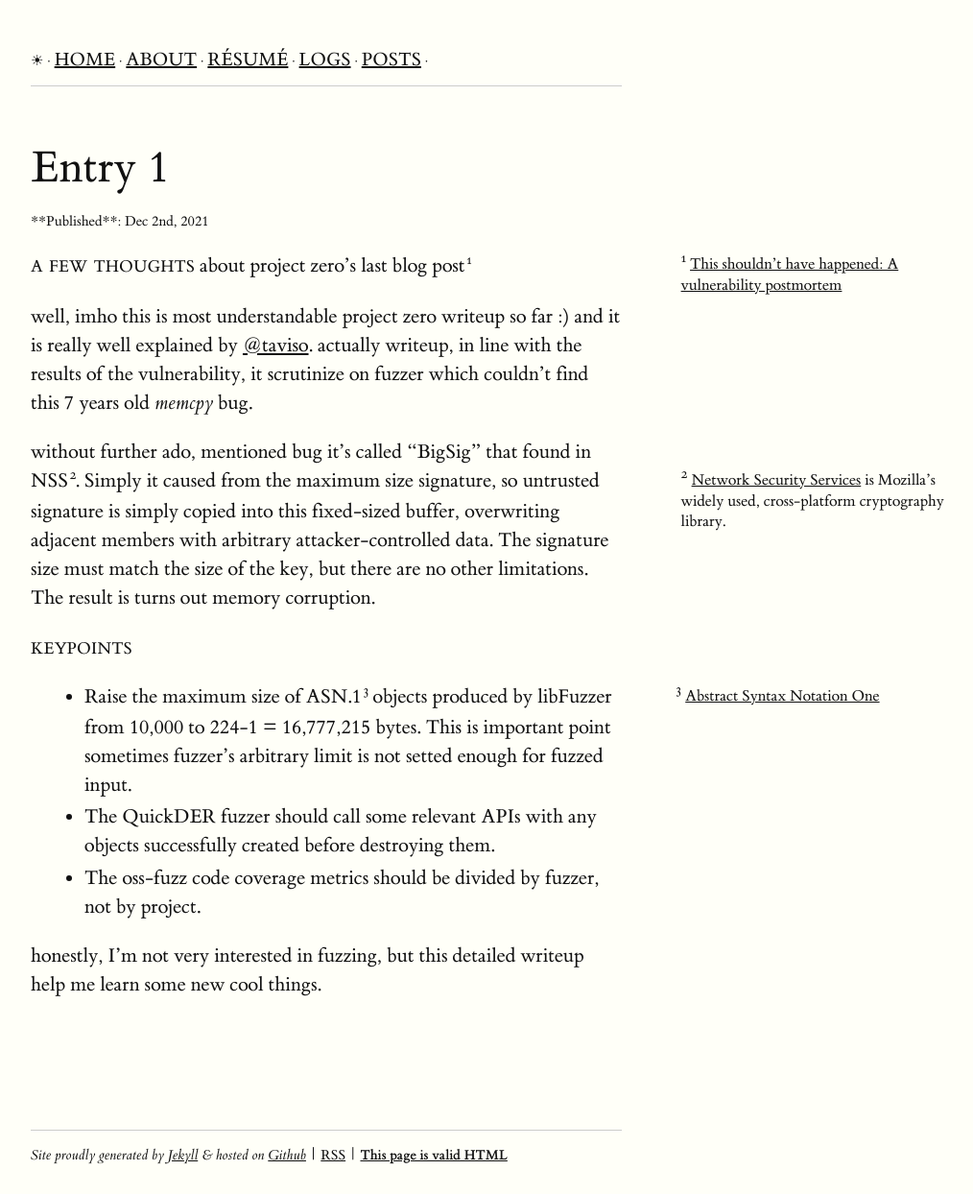
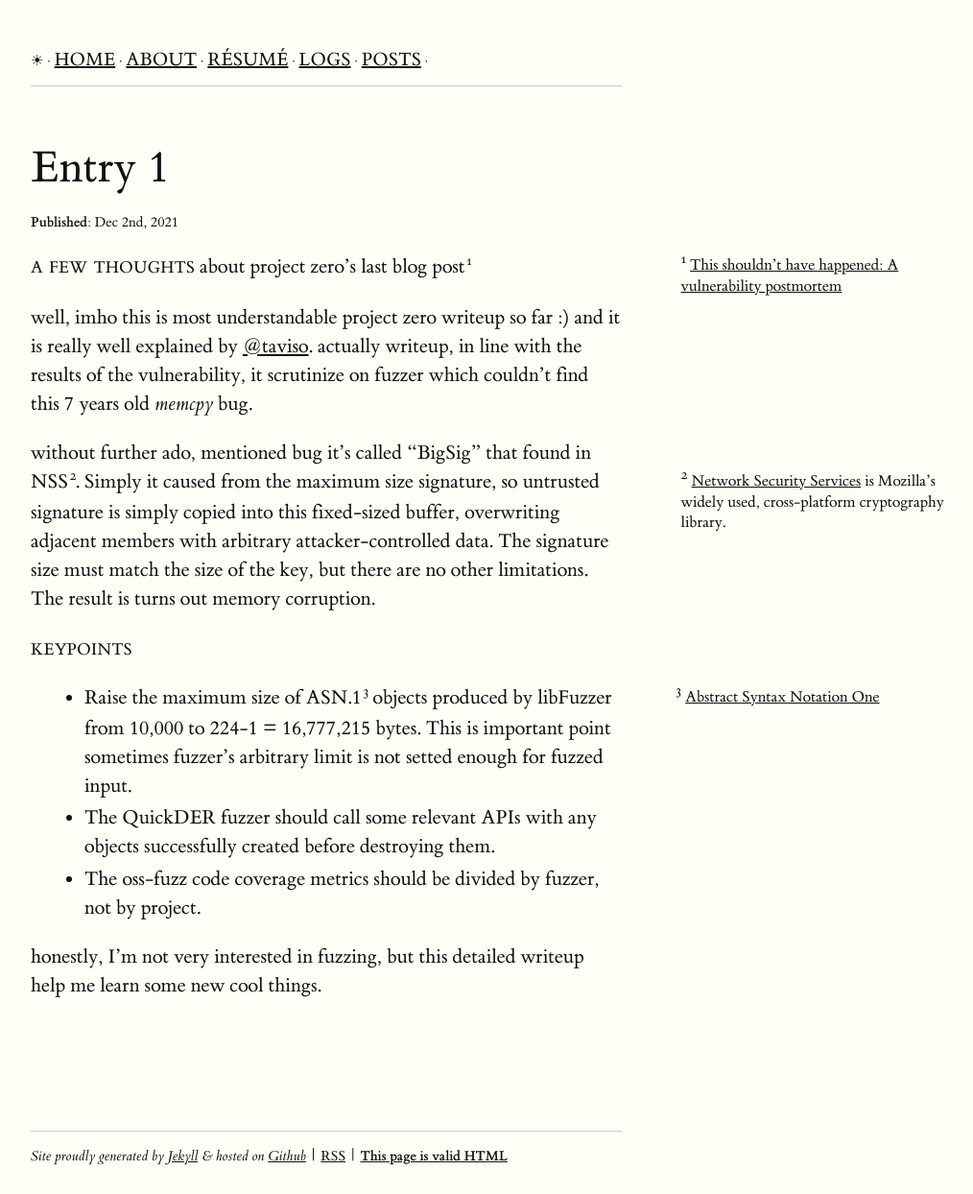
Before and after one commit to smodnix/smodnix.github.io, a Jekyll site: the page built from _logs/entry_1.md, in a window 1280 px wide. Shown: the whole page at 96% size, without its empty margins (128-1142 px from the left). Built offline with Jekyll 4.4.1, drawn with Linux system fonts in a browser that asks for light colours; some of the changed lines change nothing that is shown.

Commit message:
some changes

```diff
--- a/_layouts/default.html
+++ b/_layouts/default.html
@@ -4,7 +4,7 @@
     <meta charset="utf-8" />
     <meta http-equiv="X-UA-Compatible" content="IE=edge" />
     <meta name="viewport" content="width=device-width, initial-scale=1">
-    <META HTTP-EQUIV='Content-Security-Policy' CONTENT="script-src * https://gc.zgo.at; img-src * https://smod.goatcounter.com/count">
+    <META HTTP-EQUIV='Content-Security-Policy' CONTENT="script-src unsafe-inline 'nonce-sha256-0QRV6CZRyvcG2WQm5Swhx8fVV3JsGP8IC4Wo4L7ezJI='; img-src * https://smod.goatcounter.com/count">
     <link rel="stylesheet" href="{{ "/assets/css/styles.css" | relative_url }}">
     <style>
       .sideline {
@@ -45,7 +45,7 @@
       </div>
   </div>
   <!-- Privacy-aware analytics by https://www.goatcounter.com/ -->
-  <script data-goatcounter="https://smod.goatcounter.com/count" async src="//gc.zgo.at/count.js"></script>
+  <script nonce="sha256-0QRV6CZRyvcG2WQm5Swhx8fVV3JsGP8IC4Wo4L7ezJI=" data-goatcounter="https://smod.goatcounter.com/count" async src="//gc.zgo.at/count.js"></script>
 
   <!-- Colour theme switcher -->
   <script>
--- a/_layouts/post.html
+++ b/_layouts/post.html
@@ -2,6 +2,6 @@
 layout: default
 ---
 <h1>{{ page.title }}</h1>
-**Published**: <span class="intro">{{ page.date | date_to_string: "ordinal", "US" }}</span>
+<b>Published</b>: <span class="intro">{{ page.date | date_to_string: "ordinal", "US" }}</span>
 
 {{ content }}
--- a/_logs/entry_1.md
+++ b/_logs/entry_1.md
@@ -17,3 +17,5 @@
 - The oss-fuzz code coverage metrics should be divided by fuzzer, not by project.
 
 honestly, I'm not very interested in fuzzing, but this detailed writeup help me learn some new cool things.
+
+{% gist 5555251 %}
```
